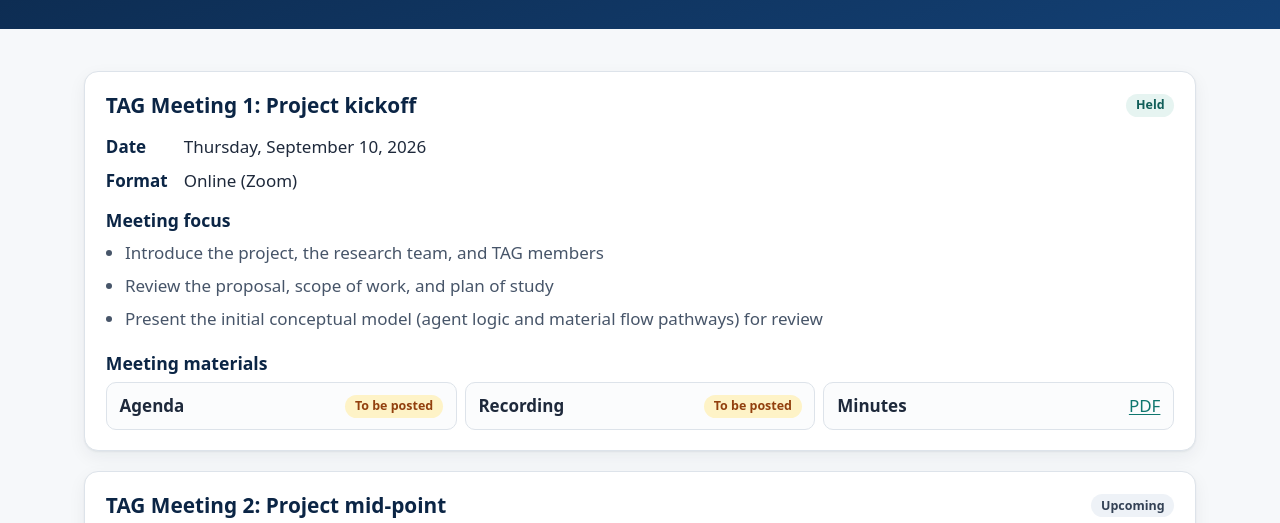
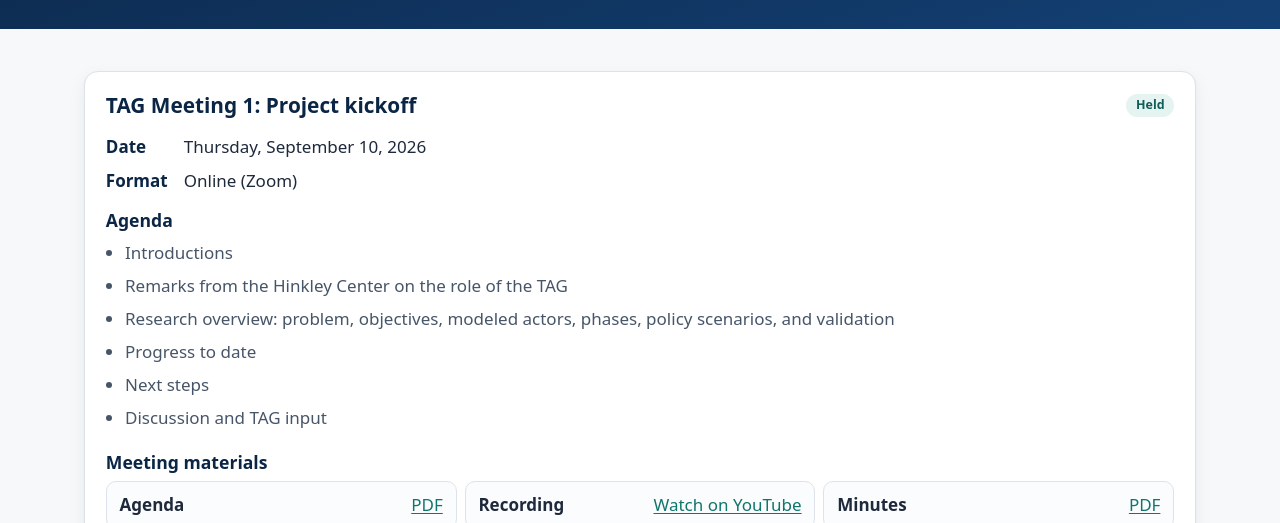
Before and after one commit to RISE-Research-lab/cd-recycling-policy, a plain HTML site: page meetings.html in a window 1280 px wide. Shown: the part 277-800 px from the top of the page. Drawn offline with Linux system fonts and the light colour scheme.

Commit message:
Add TAG Meeting 1 agenda and recording link

```diff
--- a/meetings.html
+++ b/meetings.html
@@ -59,16 +59,14 @@
             <dt>Format</dt><dd>Online (Zoom)</dd>
           </dl>
           <div>
-            <h3>Meeting focus</h3>
-            <ul class="plain-list"><li>Introduce the project, the research team, and TAG members</li><li>Review the proposal, scope of work, and plan of study</li><li>Present the initial conceptual model (agent logic and material flow pathways) for review</li></ul>
+            <h3>Agenda</h3>
+            <ul class="plain-list"><li>Introductions</li><li>Remarks from the Hinkley Center on the role of the TAG</li><li>Research overview: problem, objectives, modeled actors, phases, policy scenarios, and validation</li><li>Progress to date</li><li>Next steps</li><li>Discussion and TAG input</li></ul>
           </div>
           <div>
             <h3>Meeting materials</h3>
             <ul class="materials">
-              <li><span class="label">Agenda</span><span class="badge badge-pending">To be posted</span></li>
-              <!-- <li><span class="label">Agenda</span><a href="TAG-1-agenda.pdf">PDF</a></li> -->
-              <li><span class="label">Recording</span><span class="badge badge-pending">To be posted</span></li>
-              <!-- <li><span class="label">Recording</span><a href="https://youtu.be/VIDEO-ID">Watch on YouTube</a></li> -->
+              <li><span class="label">Agenda</span><a href="TAG-1-agenda.pdf">PDF</a></li>
+              <li><span class="label">Recording</span><a href="https://youtu.be/eEtXcCHlQ94">Watch on YouTube</a></li>
               <li><span class="label">Minutes</span><a href="TAG-1-minutes.pdf">PDF</a></li>
             </ul>
           </div>
@@ -94,7 +92,8 @@
               <li><span class="label">Agenda</span><span class="badge badge-pending">To be posted</span></li>
               <!-- <li><span class="label">Agenda</span><a href="TAG-2-agenda.pdf">PDF</a></li> -->
               <li><span class="label">Recording</span><span class="badge badge-pending">To be posted</span></li>
-              <!-- <li><span class="label">Recording</span><a href="https://youtu.be/VIDEO-ID">Watch on YouTube</a></li> -->
+              <!-- WHEN POSTED: replace the line above with:
+              <li><span class="label">Recording</span><a href="https://youtu.be/VIDEO-ID">Watch on YouTube</a></li> -->
               <li><span class="label">Minutes</span><span class="badge badge-pending">To be posted</span></li>
               <!-- WHEN POSTED: upload TAG-2-minutes.pdf and replace the line above with:
               <li><span class="label">Minutes</span><a href="TAG-2-minutes.pdf">PDF</a></li> -->
@@ -122,7 +121,8 @@
               <li><span class="label">Agenda</span><span class="badge badge-pending">To be posted</span></li>
               <!-- <li><span class="label">Agenda</span><a href="TAG-3-agenda.pdf">PDF</a></li> -->
               <li><span class="label">Recording</span><span class="badge badge-pending">To be posted</span></li>
-              <!-- <li><span class="label">Recording</span><a href="https://youtu.be/VIDEO-ID">Watch on YouTube</a></li> -->
+              <!-- WHEN POSTED: replace the line above with:
+              <li><span class="label">Recording</span><a href="https://youtu.be/VIDEO-ID">Watch on YouTube</a></li> -->
               <li><span class="label">Minutes</span><span class="badge badge-pending">To be posted</span></li>
               <!-- WHEN POSTED: upload TAG-3-minutes.pdf and replace the line above with:
               <li><span class="label">Minutes</span><a href="TAG-3-minutes.pdf">PDF</a></li> -->
```
Also changed, not shown: 2 other files.
